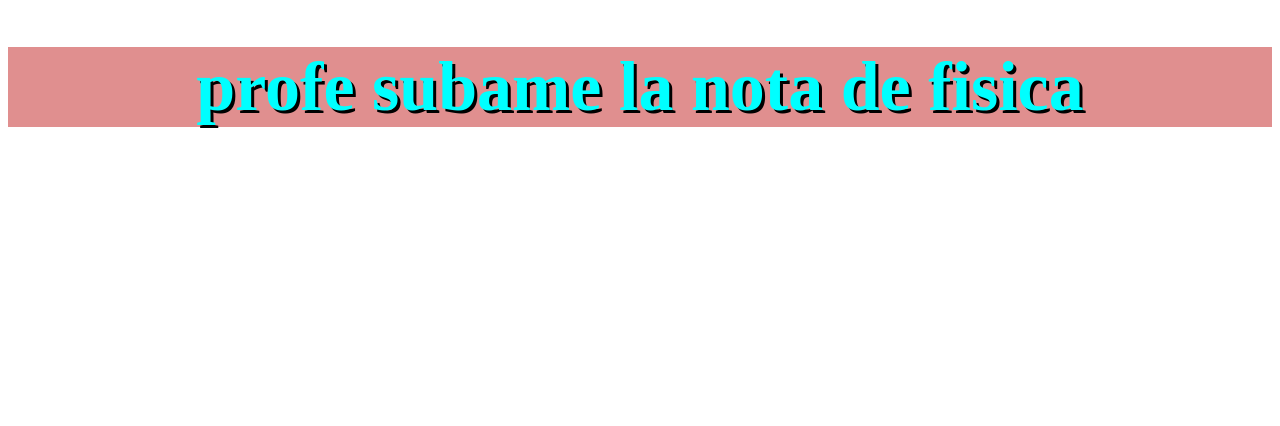
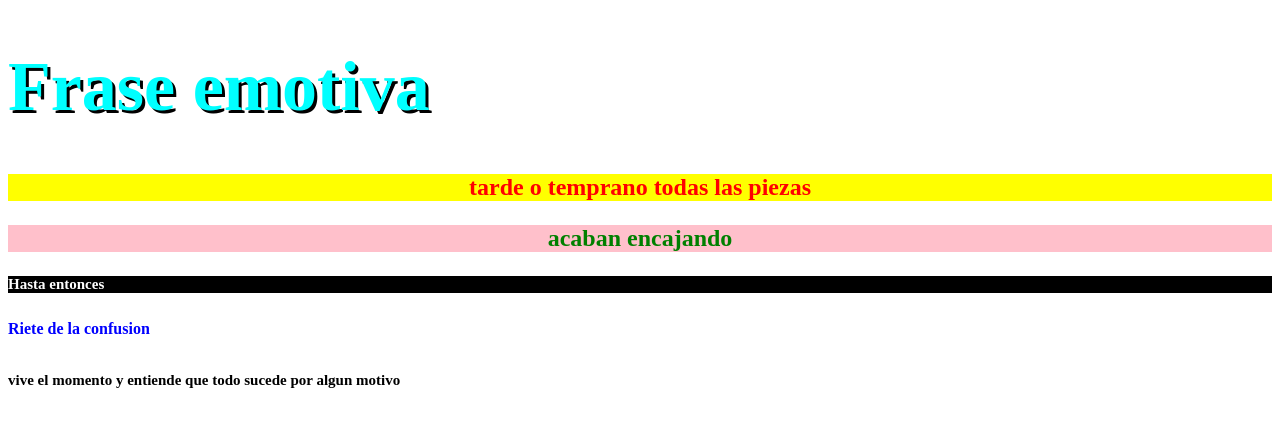
Before and after one commit to dan3030m/html-daniel-motta, a website: page index.html in a window 1280 px wide. Drawn offline with Linux system fonts and the light colour scheme.

Commit message:
terminar tarea

```diff
--- a/index.html
+++ b/index.html
@@ -8,6 +8,21 @@
   </head>
   <link rel="stylesheet" href="style.css" />
   <body>
-    <h1 id="motta">profe subame la nota de fisica</h1>
+    <h1 id="motta">Frase emotiva</h1>
   </body>
 </html>
+  <body>
+    <h2 id="yo">tarde o temprano todas las piezas</h1>
+  </body>
+  <body>
+    <h3 id="p3">acaban encajando</h1>
+  </body>
+  <body>
+    <h4 id="p4">Hasta entonces</h1>
+  </body>
+  <body>
+    <h5 id="p5">Riete de la confusion</h1>
+  </body>
+  <body>
+    <h6 id="p6">vive el momento y entiende que todo sucede por algun motivo</h1>
+  </body>
--- a/style.css
+++ b/style.css
@@ -1,7 +1,42 @@
 #motta {
   color: aqua;
   font-size: 70px;
-  text-align: center;
-  background-color: rgb(224, 143, 143);
+  text-align: right
+  background-color: rgb(255, 255, 255);
   text-shadow: 3px 3px black;
 }
+
+#yo {
+  color:red;
+  font-size: 24px;
+  text-align: center;
+  background-color: yellow;
+}
+
+#p3 {
+  color: green;
+  font-size: 24px;
+  text-align: center;
+  background-color: pink
+}
+
+#p4 {
+  color: white;
+  font-size: 15px;
+  text-align: left;
+  background-color: black
+}
+
+#p5 {
+  color: blue;
+  font-size: 16px;
+  text-align: left;
+  background-color:
+}
+
+#p6 {
+  color: negro;
+  font-size: 15px;
+  text-align: left;
+  background-color:
+}
```
